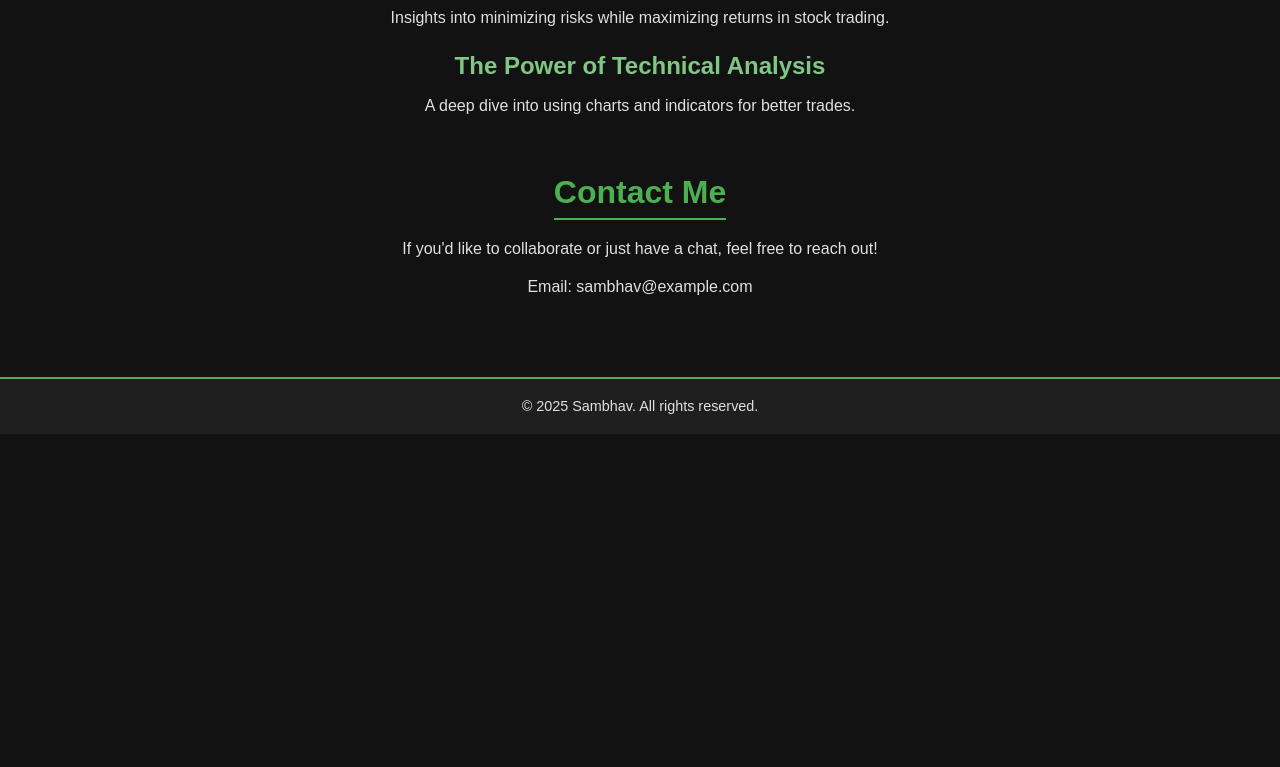
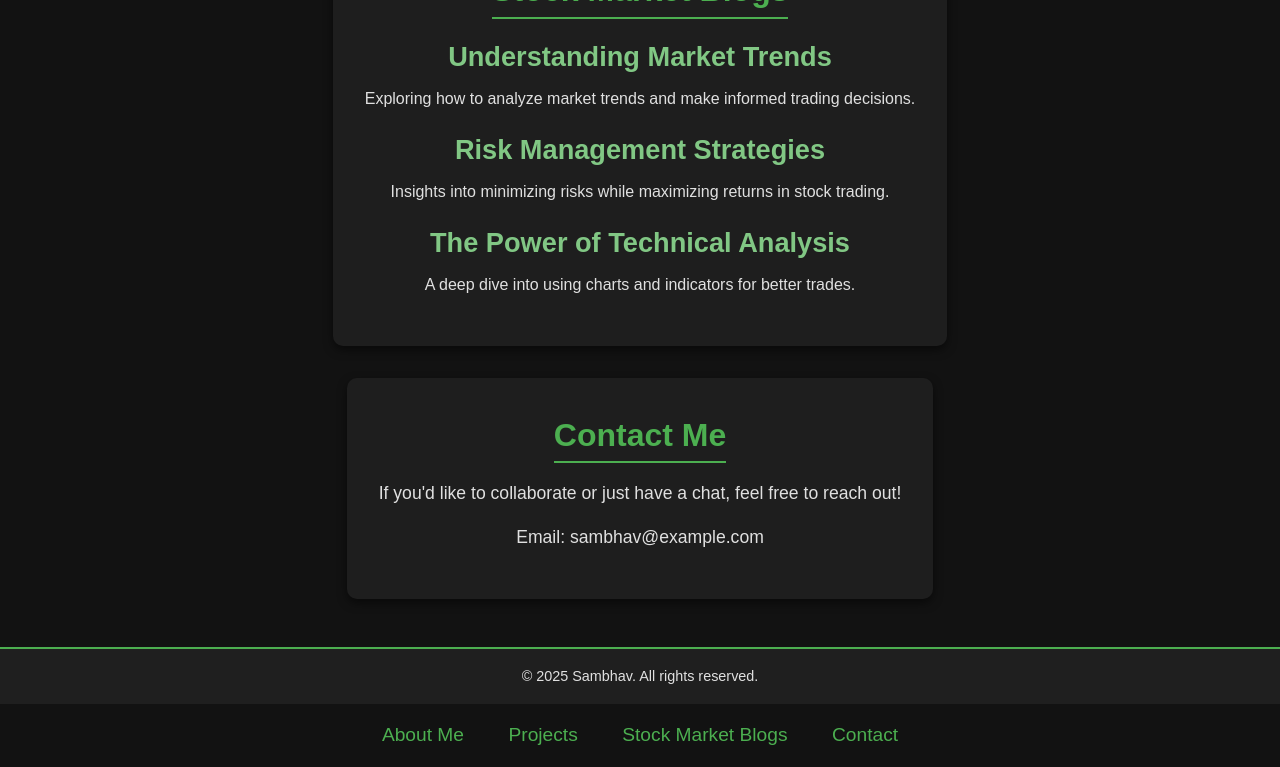
Before and after one commit to codewithsam0007/codewithsam, a plain HTML site: page index.html in a window 1280 px wide. Shown: the part 890-1657 px from the top of the page. Before the commit the page ends 1324 px from the top, so only its background shows below. Drawn offline with Linux system fonts and the light colour scheme.

Commit message:
Update index.html

```diff
--- a/index.html
+++ b/index.html
@@ -18,9 +18,12 @@
             background-color: #121212;
             color: #e0e0e0;
             line-height: 1.6;
-            display: flex;
-            flex-direction: column;
+            display: grid;
+            grid-template-rows: auto 1fr auto;
+            grid-template-columns: 1fr;
             min-height: 100vh;
+            width: 100vw;
+            overflow-x: hidden;
         }
 
         /* Header */
@@ -29,30 +32,30 @@
             color: #4CAF50;
             padding: 2rem 0;
             text-align: center;
-            flex-shrink: 0;
+            border-bottom: 2px solid #4CAF50;
+            grid-row: 1;
         }
 
         header h1 {
-            font-size: 2.5rem;
+            font-size: 3rem;
             margin-bottom: 0.5rem;
         }
 
         header p {
-            font-size: 1.2rem;
+            font-size: 1.3rem;
         }
 
         /* Navigation */
         nav {
             text-align: center;
             margin: 1rem 0;
-            flex-shrink: 0;
         }
 
         nav a {
             color: #4CAF50;
             text-decoration: none;
-            margin: 0 15px;
-            font-size: 1.1rem;
+            margin: 0 20px;
+            font-size: 1.2rem;
             transition: color 0.3s ease;
         }
 
@@ -62,18 +65,22 @@
 
         /* Main Content */
         main {
-            padding: 2rem;
-            flex: 1;
-            display: flex;
-            flex-direction: column;
-            justify-content: center;
+            padding: 3rem 2rem;
+            display: grid;
+            grid-template-rows: repeat(auto-fit, minmax(100px, auto));
+            grid-row-gap: 2rem;
+            justify-items: center;
             align-items: center;
-            text-align: center;
+            grid-row: 2;
         }
 
         section {
-            margin-bottom: 2rem;
-            max-width: 800px;
+            max-width: 900px;
+            text-align: center;
+            background-color: #1e1e1e;
+            border-radius: 10px;
+            padding: 2rem;
+            box-shadow: 0 4px 10px rgba(0, 0, 0, 0.5);
         }
 
         section h2 {
@@ -85,8 +92,8 @@
         }
 
         section p, li {
-            font-size: 1rem;
-            margin-bottom: 0.8rem;
+            font-size: 1.1rem;
+            margin-bottom: 1rem;
         }
 
         ul {
@@ -101,7 +108,7 @@
         }
 
         article h3 {
-            font-size: 1.5rem;
+            font-size: 1.7rem;
             color: #81C784;
             margin-bottom: 0.5rem;
         }
@@ -118,7 +125,7 @@
             text-align: center;
             padding: 1rem 0;
             border-top: 2px solid #4CAF50;
-            flex-shrink: 0;
+            grid-row: 3;
         }
 
         footer p {
@@ -126,13 +133,20 @@
             font-size: 0.9rem;
         }
 
-        /* Hover Effects */
-        a, li {
-            transition: all 0.3s ease;
-        }
+        /* Responsiveness */
+        @media (max-width: 768px) {
+            header h1 {
+                font-size: 2.5rem;
+            }
 
-        a:hover, li:hover {
-            color: #81C784;
+            nav a {
+                font-size: 1rem;
+                margin: 0 10px;
+            }
+
+            section {
+                padding: 1.5rem;
+            }
         }
     </style>
 </head>
```
